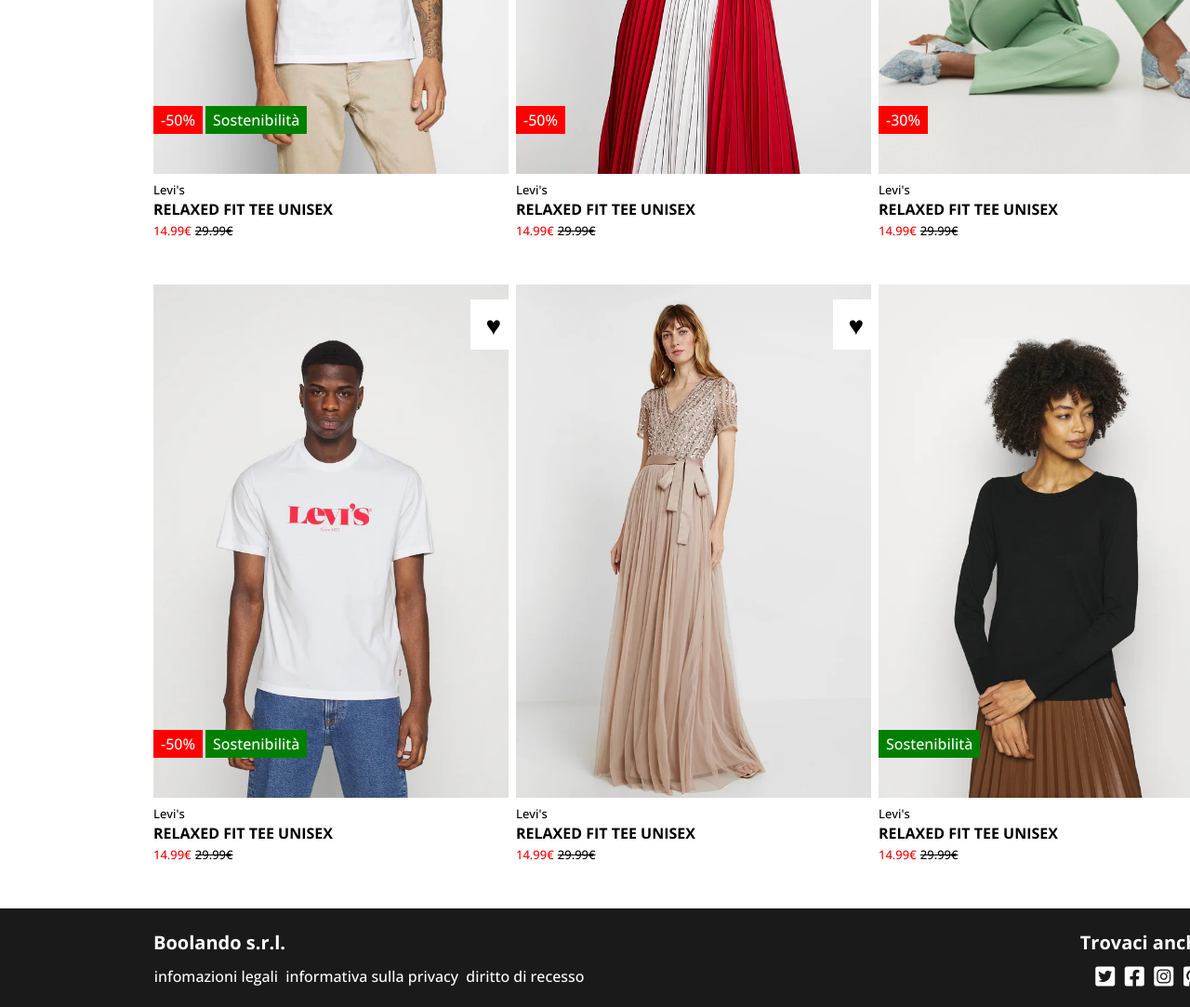
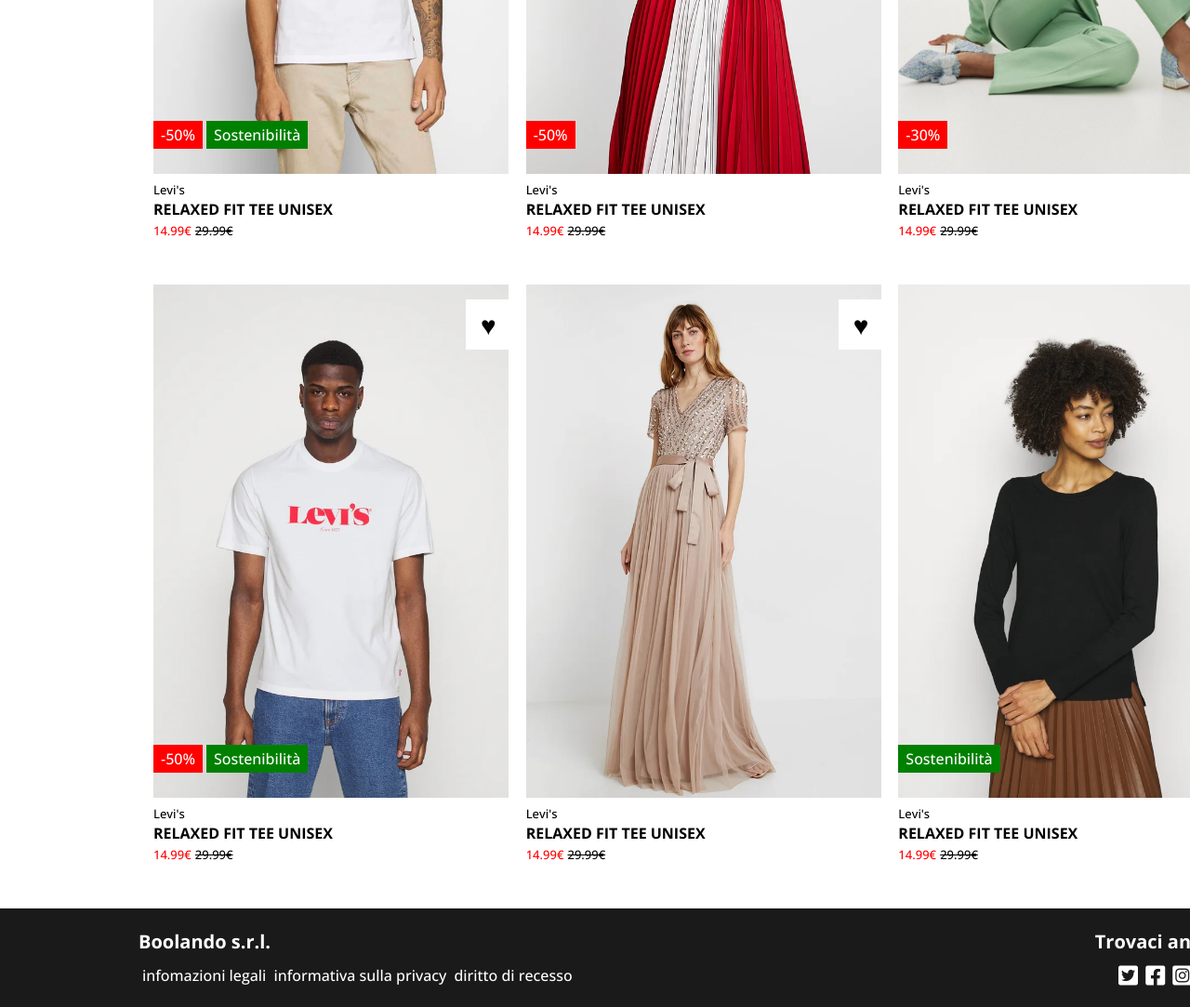
Before and after one commit to EliaBuratti/html-css-boolando, a plain HTML site: page index.html in a window 1280 px wide. Shown: the part 480-1563 px from the top of the page at 93% size. Drawn offline with nearby package versions, Linux system fonts and the light colour scheme.

Commit message:
fix graphic

```diff
--- a/assets/css/style.css
+++ b/assets/css/style.css
@@ -44,6 +44,13 @@ body {
     display: flex;
     justify-content: space-between;
     align-items: center;
+    margin: 0 -1rem;
+    flex-wrap: wrap;
+    row-gap: 3rem;
+}
+
+[class^='col-'] {
+    padding: 0 1rem;
 }
 
 .col-2 {
@@ -52,6 +59,10 @@ body {
 
 .col-4 {
     width: calc(100% / 12 * 4);
+}
+
+.col-5 {
+    width: calc(100% / 12 * 5);
 }
 
 .col-8 {
@@ -79,12 +90,11 @@ body {
 
 .no-style {
     list-style-type: none;
-    margin-left:-0.2rem;
 }
 
 .icons>a>i {
     color: var(--tx_color);
-    margin: 0.2rem;
+    margin-right: 0.25rem;
 }
 
 .nav{
@@ -132,19 +142,20 @@ main .picture>div {
     position: relative;
 }
 
+.badges {
+    position: absolute;
+    left: 0;
+    bottom: 2rem;
+    display: flex;
+    gap: 0.25rem;
+}
+
 .discount {
     background-color: var(--discount_color);
 }
 
 .sustainability {
     background-color: var(--bg_sustainability_color);
-    left: 3.5rem;
-}
-
-.sustainability_only {
-    background-color: var(--bg_sustainability_color);
-    left: 0;
-
 }
 
 
@@ -152,7 +163,7 @@ main .picture>div {
     background-color: var(--tx_color);
     padding: 0.5rem 1rem;
     font-size: 1.75rem;
-    right: 0;
+    right: -1rem;
     top: 1rem;
     z-index: 4;
 }
--- a/index.html
+++ b/index.html
@@ -28,19 +28,19 @@
             <div class="nav">
                 <div class="container">
                     <div class="row">
-                        <div class="col-2 left">
+                        <div class="col-5 left">
                             <ul class="no-style">
                                 <li>Donna</li>
                                 <li>Uomo</li>
                                 <li>Bambini</li>
                             </ul>
                         </div>
-                        <div class="col-8 center">
+                        <div class="col-2 center">
                             <img style="height: 1.5rem;"
                                 src="./assets/img/boolean-logo.png"
                                 alt="boolean logo">
                         </div>
-                        <div class="icons col-2 right">
+                        <div class="icons col-5 right">
                             <a href="#"><i class="fa-regular fa-user"></i></a>
                             <a href="#"><i class="fa-regular fa-heart"></i></a>
                             <a href="#"><i class="fa-solid fa-bag-shopping"></i></a>
@@ -61,8 +61,10 @@
                                 <img src="./assets/img/1b.webp" alt="">
                                 <img class="hidden" src="./assets/img/1.webp" alt="">
                                 <div class="heart">&hearts;</div>
+                                <div class="badges">
                                     <div class="discount">-50%</div>
                                     <div class="sustainability">Sostenibilità</div>
+                                </div>
                             </div>
                             <section class="info_card">
                                 <span>Levi's</span>
@@ -77,7 +79,9 @@
                                 <img src="./assets/img/2b.webp" alt="">
                                 <img class="hidden" src="./assets/img/2.webp" alt="">
                                 <div class="heart">&hearts;</div>
+                                <div class="badges">
                                     <div class="discount">-50%</div>
+                                </div>
                             </div>
                             <section class="info_card">
                                 <span>Levi's</span>
@@ -92,7 +96,9 @@
                                 <img src="./assets/img/3b.webp" alt="">
                                 <img class="hidden" src="./assets/img/3.webp" alt="">
                                 <div class="heart">&hearts;</div>
+                                <div class="badges">
                                     <div class="discount">-30%</div>
+                                </div>
                             </div>
                             <section class="info_card">
                                 <span>Levi's</span>
@@ -102,17 +108,16 @@
                             </section>
                         </div>
 
-                    </div>
-
-                    <div class="row">
 
                         <div class="col-4">
                             <div class="picture">
                                 <img src="./assets/img/4b.webp" alt="">
                                 <img class="hidden" src="./assets/img/4.webp" alt="">
                                 <div class="heart">&hearts;</div>
+                                <div class="badges">
                                     <div class="discount">-50%</div>
                                     <div class="sustainability">Sostenibilità</div>
+                                </div>
                             </div>
                             <section class="info_card">
                                 <span>Levi's</span>
@@ -127,6 +132,8 @@
                                 <img src="./assets/img/5b.webp" alt="">
                                 <img class="hidden" src="./assets/img/5.webp" alt="">
                                 <div class="heart">&hearts;</div>
+                                <div class="badges">
+                                </div>
                             </div>
                             <section class="info_card">
                                 <span>Levi's</span>
@@ -141,7 +148,9 @@
                                 <img src="./assets/img/6b.webp" alt="">
                                 <img class="hidden" src="./assets/img/6.webp" alt="">
                                 <div class="heart">&hearts;</div>
-                                <div class="sustainability_only">Sostenibilità</div>
+                                <div class="badges">
+                                    <div class="sustainability">Sostenibilità</div>
+                                </div>
                             </div>
                             <section class="info_card">
                                 <span>Levi's</span>
@@ -150,7 +159,6 @@
                                 <span class="old-price">29.99€</span>
                             </section>
                         </div>
-
                     </div>
                 </div>
             </div>
@@ -162,7 +170,7 @@
 
                 <div class="row">
 
-                    <div class=" col-10 left">
+                    <div class=" col-8 left">
                         <h4>Boolando s.r.l.</h4>
                             <ul class="no-style" >
                                 <li>infomazioni legali</li>
```
Lines whose indentation alone changed are shown as unchanged.
